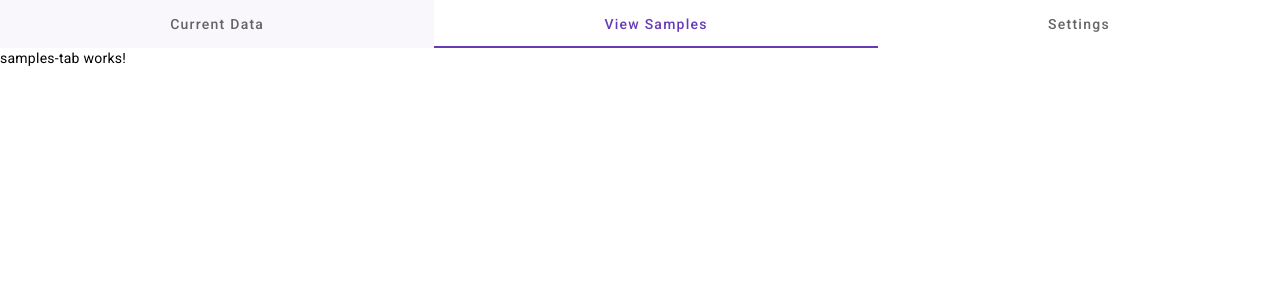
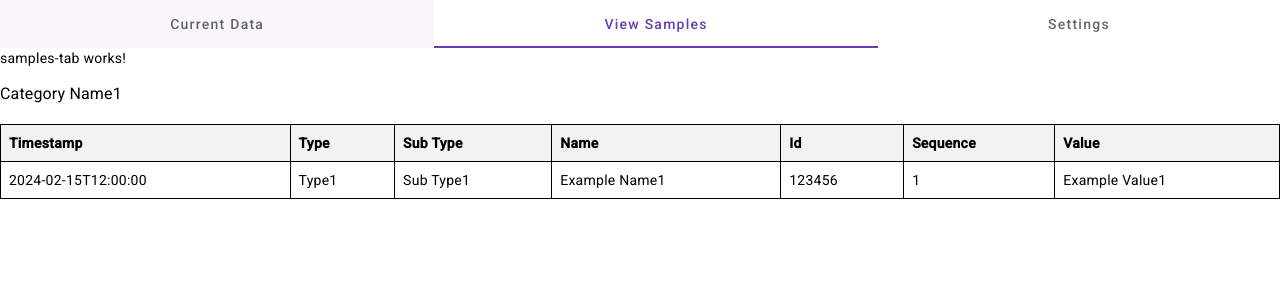
Before and after one commit to NCGThompson/CS-485-Project-1, an Angular app: page / in a window 1280 px wide. Both pictures are taken after a click on the tab "View Samples". Shown: the top 300 px of the page. Built offline with nearby package versions, Linux system fonts and the light colour scheme.

Commit message:
Add component component

```diff
--- /dev/null
+++ b/src/app/component-display/component-display.component.css
@@ -0,0 +1,15 @@
+table {
+width: 100%;
+border-collapse: collapse;
+}
+
+th,
+td {
+border: 1px solid black;
+padding: 8px;
+text-align: left;
+}
+
+th {
+background-color: #f2f2f2;
+}
--- /dev/null
+++ b/src/app/component-display/component-display.component.html
@@ -0,0 +1,19 @@
+<ng-container *ngFor="let category of component?.categories">
+    <h3>{{ category.name }}</h3>
+    <div *ngIf="category.values.length > 0">
+        <table>
+            <thead>
+                <tr>
+                    <th *ngFor="let fieldName of SMSDataItemInterface.fieldNames">{{ fieldName }}</th>
+                </tr>
+            </thead>
+            <tbody>
+                <tr *ngFor="let item of category.values">
+                    <ng-container *ngFor="let fieldValue of item.getFieldValues(); let i = index">
+                        <td>{{ fieldValue }}</td>
+                    </ng-container>
+                </tr>
+            </tbody>
+        </table>
+    </div>
+</ng-container>
--- /dev/null
+++ b/src/app/component-display/component-display.component.ts
@@ -0,0 +1,15 @@
+import { Component, Input } from '@angular/core';
+import { CommonModule } from '@angular/common';
+import { SMSComponentInterface, SMSDataItemInterface } from '../sms-interfaces'; // Update the path as necessary
+
+@Component({
+  selector: 'app-component-display',
+  standalone: true,
+  imports: [CommonModule ],
+  templateUrl: './component-display.component.html',
+  styleUrl: './component-display.component.css'
+})
+export class ComponentDisplayComponent {
+  @Input() component?: SMSComponentInterface;
+  SMSDataItemInterface = SMSDataItemInterface;
+}
--- a/src/app/samples-tab/samples-tab.component.html
+++ b/src/app/samples-tab/samples-tab.component.html
@@ -1 +1,2 @@
 <p>samples-tab works!</p>
+<app-component-display [component]="exampleComponent"></app-component-display>
--- a/src/app/samples-tab/samples-tab.component.ts
+++ b/src/app/samples-tab/samples-tab.component.ts
@@ -1,11 +1,13 @@
 import { Component } from '@angular/core';
+import { ComponentDisplayComponent } from '../component-display/component-display.component';
+import { SMSInterfaceExampleData } from '../sms-interfaces';
 
 @Component({
   selector: 'app-samples-tab',
   standalone: true,
-  imports: [],
+  imports: [ ComponentDisplayComponent ],
   templateUrl: './samples-tab.component.html'
 })
 export class SamplesTabComponent {
-
+  exampleComponent = SMSInterfaceExampleData.smsComponent1;
 }
```
Also changed, not shown: 1 other file (tests, documents, lock files or other folders).
